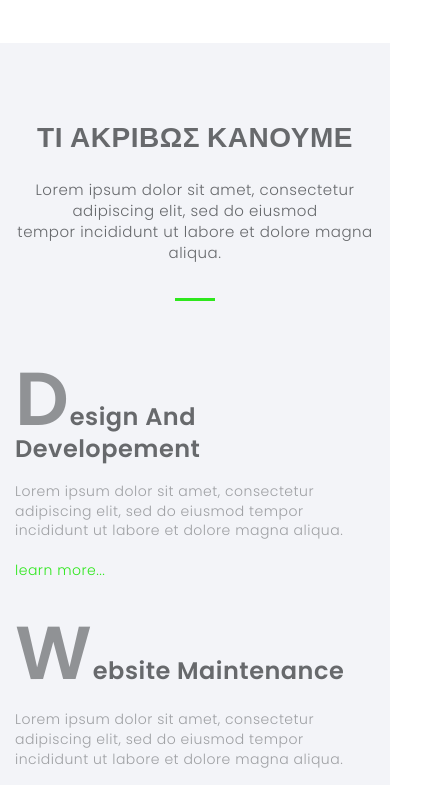
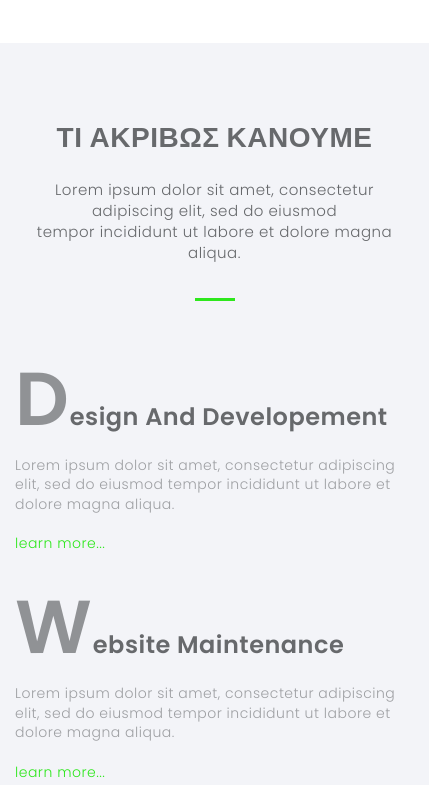
Before and after one commit to jvorte/agromavrommatis2, a plain HTML site: page index.html in a window 390 px wide. Shown: the part 3646-4431 px from the top of the page, 429 px wide, since content can reach past the window. Drawn offline with Linux system fonts and the light colour scheme.

Commit message:
First Commit

```diff
--- a/css/style.css
+++ b/css/style.css
@@ -867,6 +867,7 @@ Responsive media queries
     font-size: 33px;
   }
   body {
+    min-width: 110%;
 
     font-size: 14px;
   }
```
